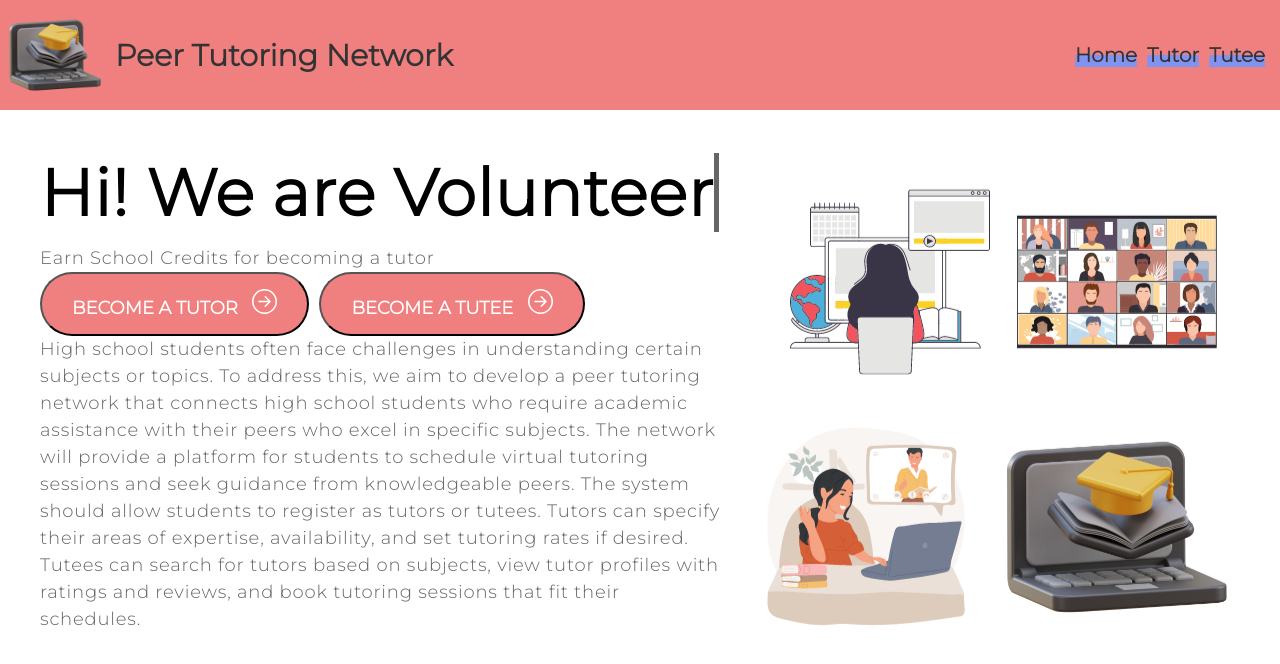
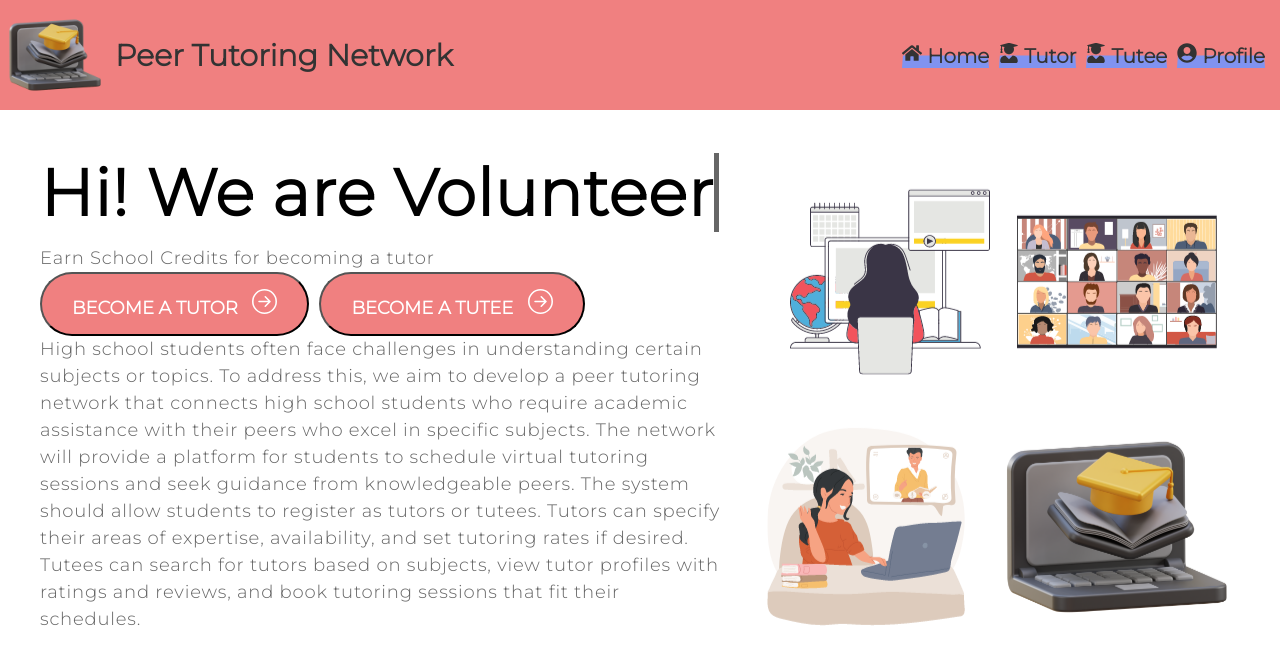
Before and after one commit to vaishnavi-3969/HighSchoolHacks-P2P-Tutoring, a React (Create React App) app: page / in a window 1280 px wide. Shown: the top 664 px of the page. Built offline with nearby package versions, Linux system fonts and the light colour scheme.

Commit message:
added icons

```diff
--- a/package.json
+++ b/package.json
@@ -8,12 +8,17 @@
     "@testing-library/react": "^13.4.0",
     "@testing-library/user-event": "^13.5.0",
     "animate.css": "^4.1.1",
+    "axios": "^1.4.0",
     "drei": "^2.2.21",
     "framer-motion": "^10.12.16",
     "react": "^18.2.0",
+    "react-avatar": "^5.0.3",
     "react-bootstrap": "^2.7.4",
     "react-bootstrap-icons": "^1.10.3",
     "react-dom": "^18.2.0",
+    "react-icons": "^4.8.0",
+    "react-modal": "^3.16.1",
+    "react-modal-video": "^2.0.0",
     "react-on-screen": "^2.1.1",
     "react-router-dom": "^6.11.2",
     "react-scripts": "5.0.1",
--- a/src/App.css
+++ b/src/App.css
@@ -99,3 +99,7 @@
 .navbar-links li:hover:before {
   transform: rotateX(0deg);
 }
+
+.nav-icon {
+  margin-right: 5px;
+}
--- a/src/NavBar.js
+++ b/src/NavBar.js
@@ -2,25 +2,39 @@ import { Link } from 'react-router-dom';
 import logo from './assets/logo.png';
 import './App.css';
 import Font, { Text } from 'react-font';
+import { FaHome, FaUserGraduate, FaUserCircle } from 'react-icons/fa';
 
 export default function NavBar() {
   return (
     <nav className="navbar">
       <div className="logo-container">
         <img src={logo} alt="Logo" className="logo" />
-        <h1 className="logo-text">
-          Peer Tutoring Network
-        </h1>
+        <h1 className="logo-text">Peer Tutoring Network</h1>
       </div>
       <ul className="navbar-links">
         <li>
-          <Link to="/">Home</Link>
+          <Link to="/">
+            <FaHome className="nav-icon" />
+            Home
+          </Link>
         </li>
         <li>
-          <Link to="/tutor">Tutor</Link>
+          <Link to="/tutor">
+            <FaUserGraduate className="nav-icon" />
+            Tutor
+          </Link>
         </li>
         <li>
-          <Link to="/tutee">Tutee</Link>
+          <Link to="/tutee">
+            <FaUserGraduate className="nav-icon" />
+            Tutee
+          </Link>
+        </li>
+        <li>
+          <Link to="/profile">
+            <FaUserCircle className="nav-icon" />
+            Profile
+          </Link>
         </li>
       </ul>
     </nav>
```
Also changed, not shown: 1 other file (tests, documents, lock files or other folders).
